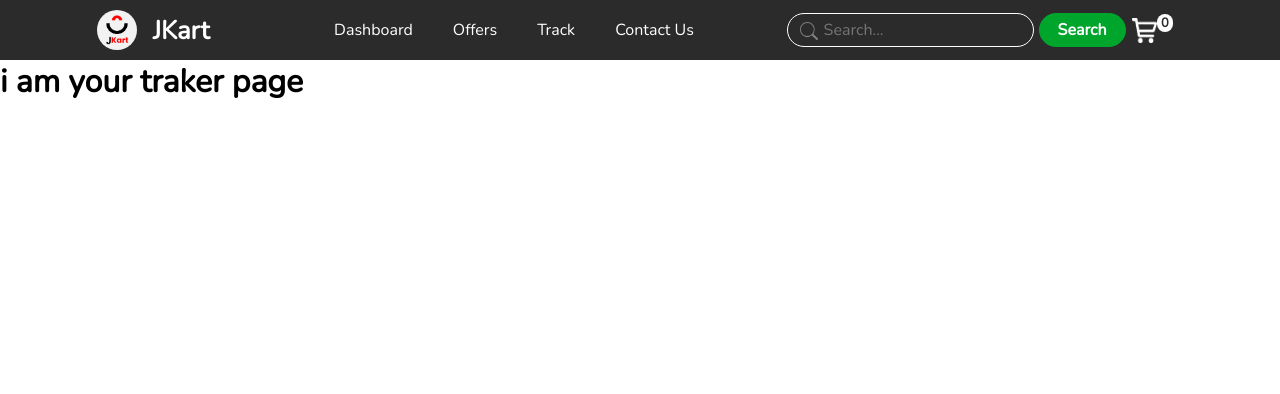
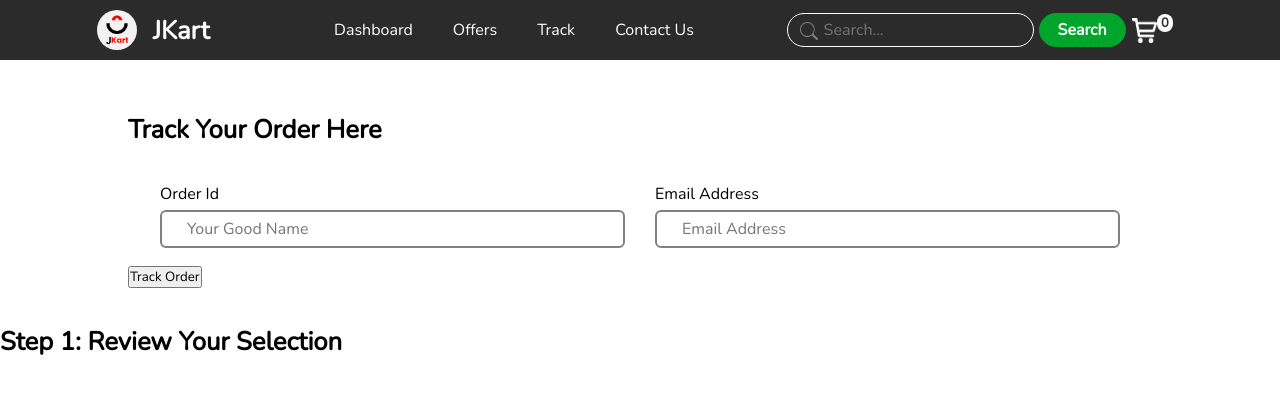
Before and after one commit to nikhivishwaa/JKart-Ecommerce-Website, a Django app: page /shop/track/ in a window 1280 px wide. Shown: the top 394 px of the page. Run offline with Django 4.2, Linux system fonts and the light colour scheme.

Commit message:
Update tracker.html

```diff
--- a/jkart/shop/templates/shop/tracker.html
+++ b/jkart/shop/templates/shop/tracker.html
@@ -1,9 +1,53 @@
 {% extends 'shop/basic.html' %}
+{% load static %}
 
-
-{% block title %}Trak Your Order Here{% endblock %}
-
+{% block title %}Checkout Page | Jkart{% endblock %}
+{% block link %}
+<link rel="stylesheet" href="{% static 'shop/CSS/checkout.css' %}">
+{% endblock %}
 
 {% block body %}
-<h1>i am your traker page</h1>
+<div class="container" id="track-order">
+    <div class="place-order">
+        <h1 class="steps">Track Your Order Here</h1>
+        <form action="/shop/track/" method="post" class="order-form">
+            {% csrf_token %}
+            <input type="hidden" name="order_json" id="order_json">
+            <div class="row">
+                <div class="label-input">
+                    <label for="order_id">Order Id</label>
+                    <input type="text" name="order_id" id="order_id" placeholder="Your Good Name" required>
+                </div>
+                <div class="label-input">
+                    <label for="email">Email Address</label>
+                    <input type="email" name="email" id="email" placeholder="Email Address" required>
+                </div>
+            </div>
+    </div>
+    <div class="submit-button">
+        <input type="submit" value="Track Order">
+    </div>
+    </form>
+
+</div>
+<div id="review" class="review">
+    <h1 class="steps">Step 1: Review Your Selection</h1>
+</div>
+</div>
+
 {% endblock %}
+
+{% block script %}
+<script>
+    $("track-order").submit(
+    $.ajax(function () {
+        let data = {
+            "order_id": $("input[name=order_id]").val(),
+            "email": $("input[name=email]").val(),
+            "csrfmiddlewaretoken": $("input[name=csrfmiddlewaretoken]").val()
+        }
+
+    }
+    ));
+</script>
+{% endblock %}
```
